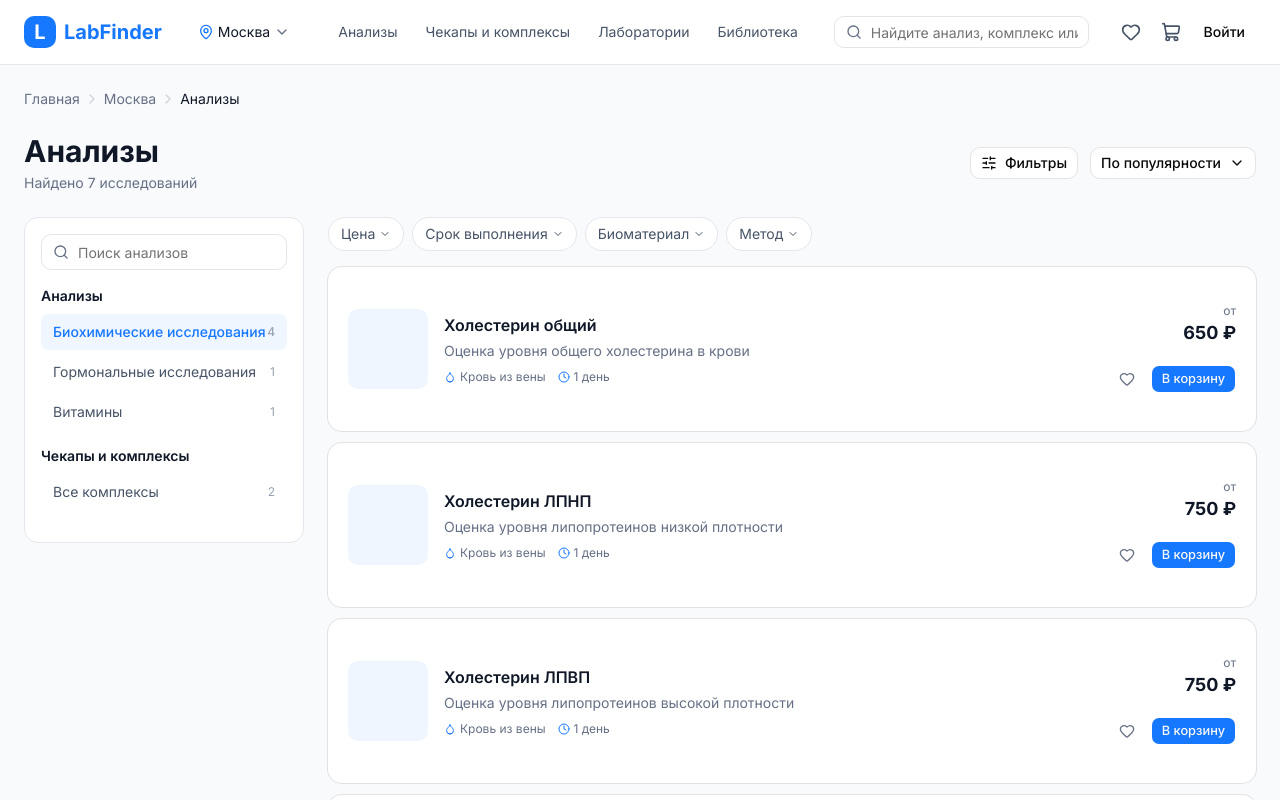
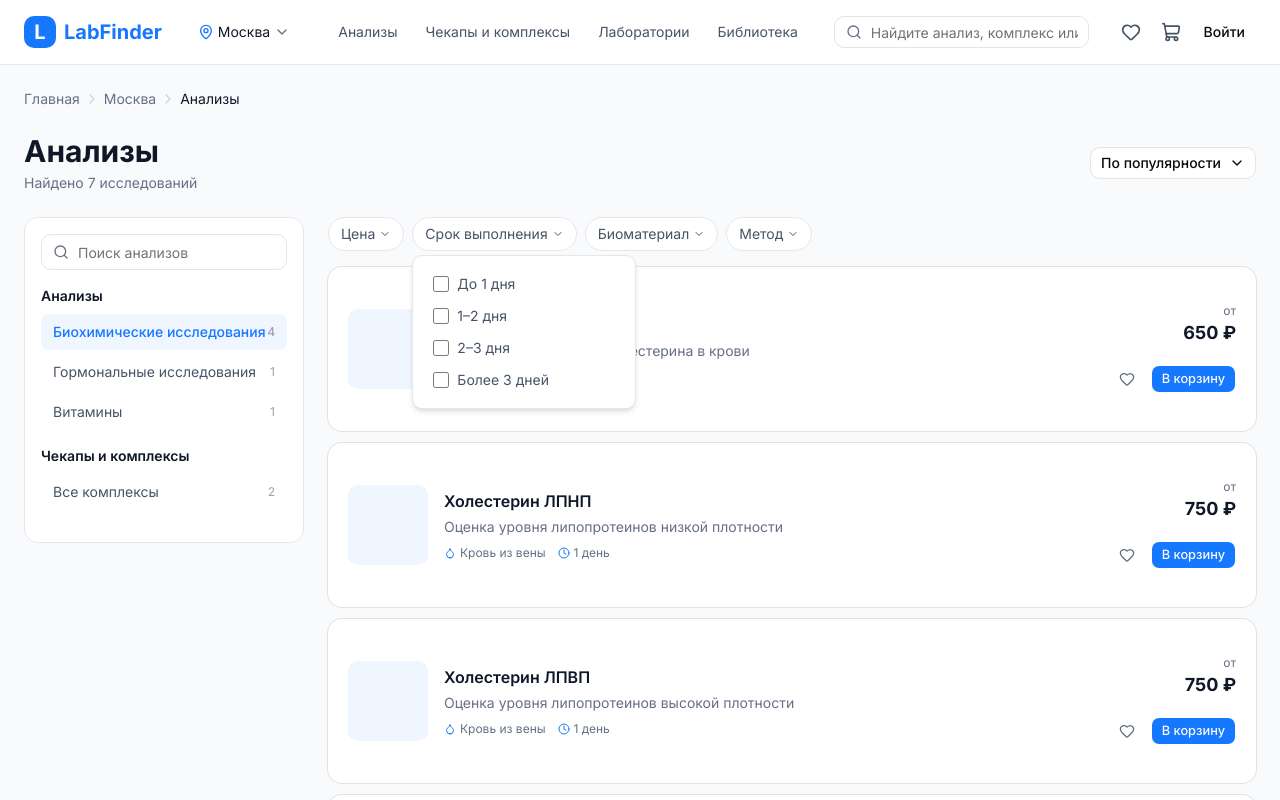
Before and after one commit to batkovich75alex/-labfinder, a Next.js app: page /catalog in a window 1280 px wide. Both pictures are taken after a click on the button "Срок выполнения". Shown: the top 800 px of the page. Built offline with nearby package versions, Linux system fonts and the light colour scheme.

Commit message:
fix: working chips on desktop + mobile bottom sheet
Co-authored-by: Cursor <cursoragent@cursor.com>

```diff
--- a/app/catalog/page.tsx
+++ b/app/catalog/page.tsx
@@ -39,13 +39,15 @@ const durationOptions = ["До 1 дня", "1–2 дня", "2–3 дня", "Бо
 const biomaterialOptions = ["Кровь из вены", "Капиллярная кровь", "Моча", "Слюна"];
 const methodOptions = ["Биохимический", "Иммунохемилюминесцентный", "ПЦР"];
 
+type OpenChip = "duration" | "biomaterial" | "method" | null;
+
 export default function CatalogPage() {
   const [sortOpen, setSortOpen] = useState(false);
   const [selectedSort, setSelectedSort] = useState("По популярности");
   const [mobileFiltersOpen, setMobileFiltersOpen] = useState(false);
+  const [openChip, setOpenChip] = useState<OpenChip>(null);
   const { toggleItem, isInCart } = useCart();
 
-  // Выбранные фильтры
   const [selectedDuration, setSelectedDuration] = useState<string[]>([]);
   const [selectedBiomaterial, setSelectedBiomaterial] = useState<string[]>([]);
   const [selectedMethod, setSelectedMethod] = useState<string[]>([]);
@@ -56,9 +58,7 @@ export default function CatalogPage() {
     setList: (v: string[]) => void
   ) => {
     setList(
-      list.includes(value)
-        ? list.filter((x) => x !== value)
-        : [...list, value]
+      list.includes(value) ? list.filter((x) => x !== value) : [...list, value]
     );
   };
 
@@ -95,10 +95,10 @@ export default function CatalogPage() {
           </div>
 
           <div className="flex flex-wrap items-center gap-2 md:gap-3">
-            {/* Кнопка «Фильтры» — на mobile открывает bottom sheet */}
+            {/* Кнопка «Фильтры» — только mobile */}
             <Button
               variant="outline"
-              className="gap-2"
+              className="gap-2 lg:hidden"
               onClick={() => setMobileFiltersOpen(true)}
             >
               <SlidersHorizontal className="h-4 w-4" />
@@ -121,14 +121,12 @@ export default function CatalogPage() {
               </Button>
 
               {sortOpen && (
-                <div className="absolute right-0 top-full z-10 mt-1 w-48 rounded-lg border border-[#E4E7EC] bg-white py-1 shadow-md">
+                <div className="absolute right-0 top-full z-20 mt-1 w-48 rounded-lg border border-[#E4E7EC] bg-white py-1 shadow-md">
                   {sortOptions.map((option) => (
                     <button
                       key={option}
                       className={`block w-full px-3 py-2 text-left text-sm hover:bg-[#F2F4F7] ${
-                        selectedSort === option
-                          ? "text-[#1677FF]"
-                          : "text-[#101828]"
+                        selectedSort === option ? "text-[#1677FF]" : "text-[#101828]"
                       }`}
                       onClick={() => {
                         setSelectedSort(option);
@@ -145,7 +143,7 @@ export default function CatalogPage() {
         </div>
 
         <div className="mt-6 grid grid-cols-1 gap-6 lg:grid-cols-[280px_1fr]">
-          {/* САЙДБАР — только desktop */}
+          {/* САЙДБАР — desktop */}
           <aside className="hidden lg:block">
             <div className="rounded-xl border border-[#E4E7EC] bg-white p-4">
               <div className="relative mb-4">
@@ -185,17 +183,156 @@ export default function CatalogPage() {
           </aside>
 
           <div>
-            {/* CHIPS-фильтры — только desktop */}
+            {/* CHIPS-фильтры — desktop (раскрывающиеся) */}
             <div className="mb-4 hidden flex-wrap gap-2 lg:flex">
-              {["Цена", "Срок выполнения", "Биоматериал", "Метод"].map((f) => (
+              {/* Цена */}
+              <button className="flex items-center gap-1 rounded-full border border-[#E4E7EC] bg-white px-3 py-1.5 text-sm text-[#475467] hover:border-[#1677FF] hover:text-[#1677FF]">
+                Цена
+                <ChevronDown className="h-3 w-3" />
+              </button>
+
+              {/* Срок */}
+              <div className="relative">
                 <button
-                  key={f}
-                  className="flex items-center gap-1 rounded-full border border-[#E4E7EC] bg-white px-3 py-1.5 text-sm text-[#475467] hover:border-[#1677FF] hover:text-[#1677FF]"
+                  onClick={() =>
+                    setOpenChip(openChip === "duration" ? null : "duration")
+                  }
+                  className={`flex items-center gap-1 rounded-full border px-3 py-1.5 text-sm ${
+                    selectedDuration.length > 0
+                      ? "border-[#1677FF] bg-[#EFF6FF] text-[#1677FF]"
+                      : "border-[#E4E7EC] bg-white text-[#475467] hover:border-[#1677FF] hover:text-[#1677FF]"
+                  }`}
                 >
-                  {f}
+                  Срок выполнения
+                  {selectedDuration.length > 0 && (
+                    <span className="rounded-full bg-[#1677FF] px-1.5 text-xs text-white">
+                      {selectedDuration.length}
+                    </span>
+                  )}
                   <ChevronDown className="h-3 w-3" />
                 </button>
-              ))}
+
+                {openChip === "duration" && (
+                  <div className="absolute left-0 top-full z-20 mt-1 w-56 rounded-lg border border-[#E4E7EC] bg-white p-3 shadow-md">
+                    {durationOptions.map((opt) => (
+                      <label
+                        key={opt}
+                        className="flex cursor-pointer items-center gap-2 rounded-md px-2 py-1.5 text-sm hover:bg-[#F2F4F7]"
+                      >
+                        <input
+                          type="checkbox"
+                          className="h-4 w-4 rounded border-[#D0D5DD]"
+                          checked={selectedDuration.includes(opt)}
+                          onChange={() =>
+                            toggleFilter(opt, selectedDuration, setSelectedDuration)
+                          }
+                        />
+                        <span className="text-[#475467]">{opt}</span>
+                      </label>
+                    ))}
+                  </div>
+                )}
+              </div>
+
+              {/* Биоматериал */}
+              <div className="relative">
+                <button
+                  onClick={() =>
+                    setOpenChip(openChip === "biomaterial" ? null : "biomaterial")
+                  }
+                  className={`flex items-center gap-1 rounded-full border px-3 py-1.5 text-sm ${
+                    selectedBiomaterial.length > 0
+                      ? "border-[#1677FF] bg-[#EFF6FF] text-[#1677FF]"
+                      : "border-[#E4E7EC] bg-white text-[#475467] hover:border-[#1677FF] hover:text-[#1677FF]"
+                  }`}
+                >
+                  Биоматериал
+                  {selectedBiomaterial.length > 0 && (
+                    <span className="rounded-full bg-[#1677FF] px-1.5 text-xs text-white">
+                      {selectedBiomaterial.length}
+                    </span>
+                  )}
+                  <ChevronDown className="h-3 w-3" />
+                </button>
+
+                {openChip === "biomaterial" && (
+                  <div className="absolute left-0 top-full z-20 mt-1 w-56 rounded-lg border border-[#E4E7EC] bg-white p-3 shadow-md">
+                    {biomaterialOptions.map((opt) => (
+                      <label
+                        key={opt}
+                        className="flex cursor-pointer items-center gap-2 rounded-md px-2 py-1.5 text-sm hover:bg-[#F2F4F7]"
+                      >
+                        <input
+                          type="checkbox"
+                          className="h-4 w-4 rounded border-[#D0D5DD]"
+                          checked={selectedBiomaterial.includes(opt)}
+                          onChange={() =>
+                            toggleFilter(
+                              opt,
+                              selectedBiomaterial,
+                              setSelectedBiomaterial
+                            )
+                          }
+                        />
+                        <span className="text-[#475467]">{opt}</span>
+                      </label>
+                    ))}
+                  </div>
+                )}
+              </div>
+
+              {/* Метод */}
+              <div className="relative">
+                <button
+                  onClick={() =>
+                    setOpenChip(openChip === "method" ? null : "method")
+                  }
+                  className={`flex items-center gap-1 rounded-full border px-3 py-1.5 text-sm ${
+                    selectedMethod.length > 0
+                      ? "border-[#1677FF] bg-[#EFF6FF] text-[#1677FF]"
+                      : "border-[#E4E7EC] bg-white text-[#475467] hover:border-[#1677FF] hover:text-[#1677FF]"
+                  }`}
+                >
+                  Метод
+                  {selectedMethod.length > 0 && (
+                    <span className="rounded-full bg-[#1677FF] px-1.5 text-xs text-white">
+                      {selectedMethod.length}
+                    </span>
+                  )}
+                  <ChevronDown className="h-3 w-3" />
+                </button>
+
+                {openChip === "method" && (
+                  <div className="absolute left-0 top-full z-20 mt-1 w-56 rounded-lg border border-[#E4E7EC] bg-white p-3 shadow-md">
+                    {methodOptions.map((opt) => (
+                      <label
+                        key={opt}
+                        className="flex cursor-pointer items-center gap-2 rounded-md px-2 py-1.5 text-sm hover:bg-[#F2F4F7]"
+                      >
+                        <input
+                          type="checkbox"
+                          className="h-4 w-4 rounded border-[#D0D5DD]"
+                          checked={selectedMethod.includes(opt)}
+                          onChange={() =>
+                            toggleFilter(opt, selectedMethod, setSelectedMethod)
+                          }
+                        />
+                        <span className="text-[#475467]">{opt}</span>
+                      </label>
+                    ))}
+                  </div>
+                )}
+              </div>
+
+              {/* Сбросить */}
+              {activeFiltersCount > 0 && (
+                <button
+                  onClick={resetFilters}
+                  className="text-sm text-[#1677FF] hover:underline"
+                >
+                  Сбросить
+                </button>
+              )}
             </div>
 
             <div className="space-y-3">
@@ -274,18 +411,15 @@ export default function CatalogPage() {
         </div>
       </div>
 
-      {/* МОБИЛЬНЫЙ BOTTOM SHEET С ФИЛЬТРАМИ */}
+      {/* BOTTOM SHEET — только mobile */}
       {mobileFiltersOpen && (
         <div className="fixed inset-0 z-[100] lg:hidden">
-          {/* Затемнение */}
           <div
             className="absolute inset-0 bg-black/50"
             onClick={() => setMobileFiltersOpen(false)}
           />
 
-          {/* Bottom sheet */}
           <div className="absolute bottom-0 left-0 right-0 max-h-[85vh] overflow-y-auto rounded-t-2xl bg-white">
-            {/* Заголовок */}
             <div className="sticky top-0 flex items-center justify-between border-b border-[#E4E7EC] bg-white px-4 py-4">
               <div className="flex items-center gap-2 text-base font-semibold">
                 Фильтры
@@ -303,9 +437,7 @@ export default function CatalogPage() {
               </button>
             </div>
 
-            {/* Контент */}
             <div className="space-y-6 p-4">
-              {/* Цена */}
               <div>
                 <div className="mb-3 text-sm font-medium text-[#101828]">
                   Цена
@@ -317,7 +449,6 @@ export default function CatalogPage() {
                 </div>
               </div>
 
-              {/* Срок выполнения */}
               <div>
                 <div className="mb-3 text-sm font-medium text-[#101828]">
                   Срок выполнения
@@ -333,11 +464,7 @@ export default function CatalogPage() {
                         className="h-4 w-4 rounded border-[#D0D5DD]"
                         checked={selectedDuration.includes(opt)}
                         onChange={() =>
-                          toggleFilter(
-                            opt,
-                            selectedDuration,
-                            setSelectedDuration
-                          )
+                          toggleFilter(opt, selectedDuration, setSelectedDuration)
                         }
                       />
                       <span className="text-[#475467]">{opt}</span>
@@ -346,7 +473,6 @@ export default function CatalogPage() {
                 </div>
               </div>
 
-              {/* Биоматериал */}
               <div>
                 <div className="mb-3 text-sm font-medium text-[#101828]">
                   Биоматериал
@@ -375,7 +501,6 @@ export default function CatalogPage() {
                 </div>
               </div>
 
-              {/* Метод */}
               <div>
                 <div className="mb-3 text-sm font-medium text-[#101828]">
                   Метод
@@ -401,13 +526,8 @@ export default function CatalogPage() {
               </div>
             </div>
 
-            {/* Кнопки внизу */}
             <div className="sticky bottom-0 flex gap-3 border-t border-[#E4E7EC] bg-white p-4">
-              <Button
-                variant="outline"
-                className="flex-1"
-                onClick={resetFilters}
-              >
+              <Button variant="outline" className="flex-1" onClick={resetFilters}>
                 Сбросить все
               </Button>
               <Button
```
